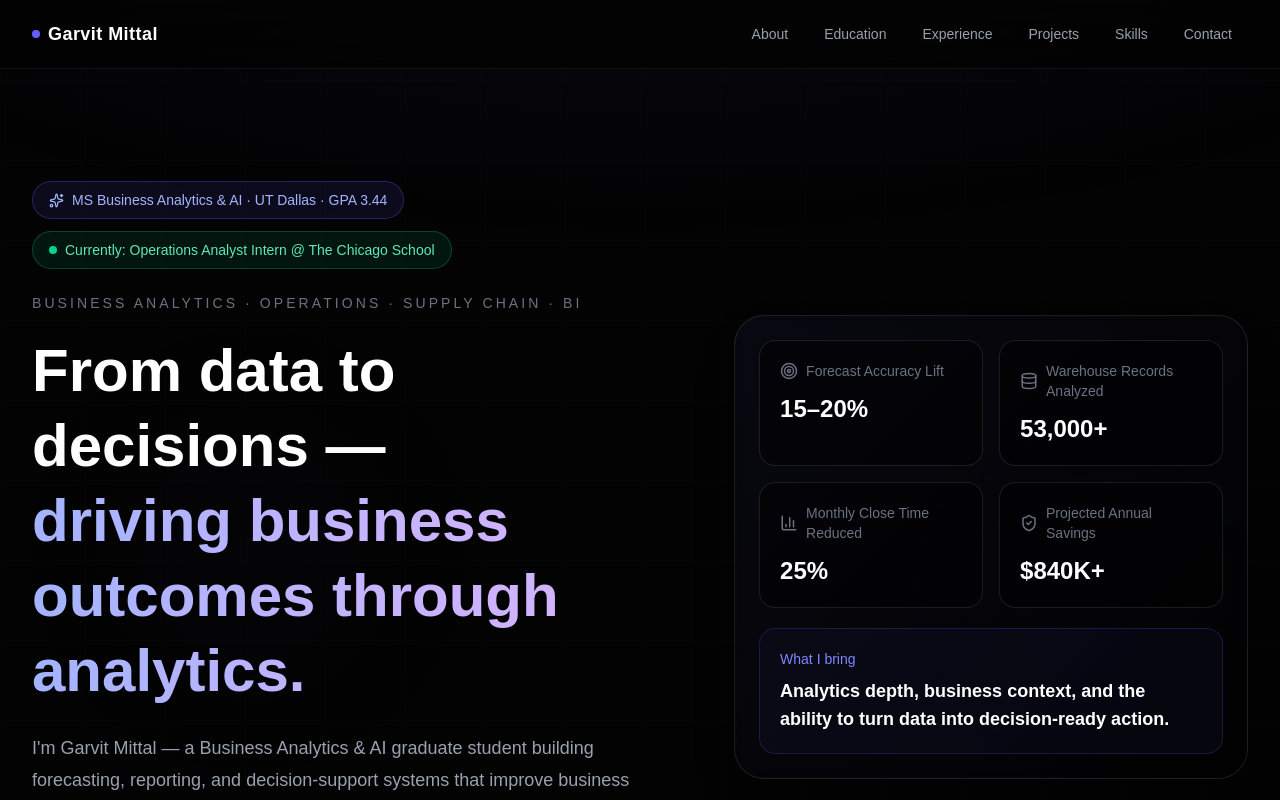
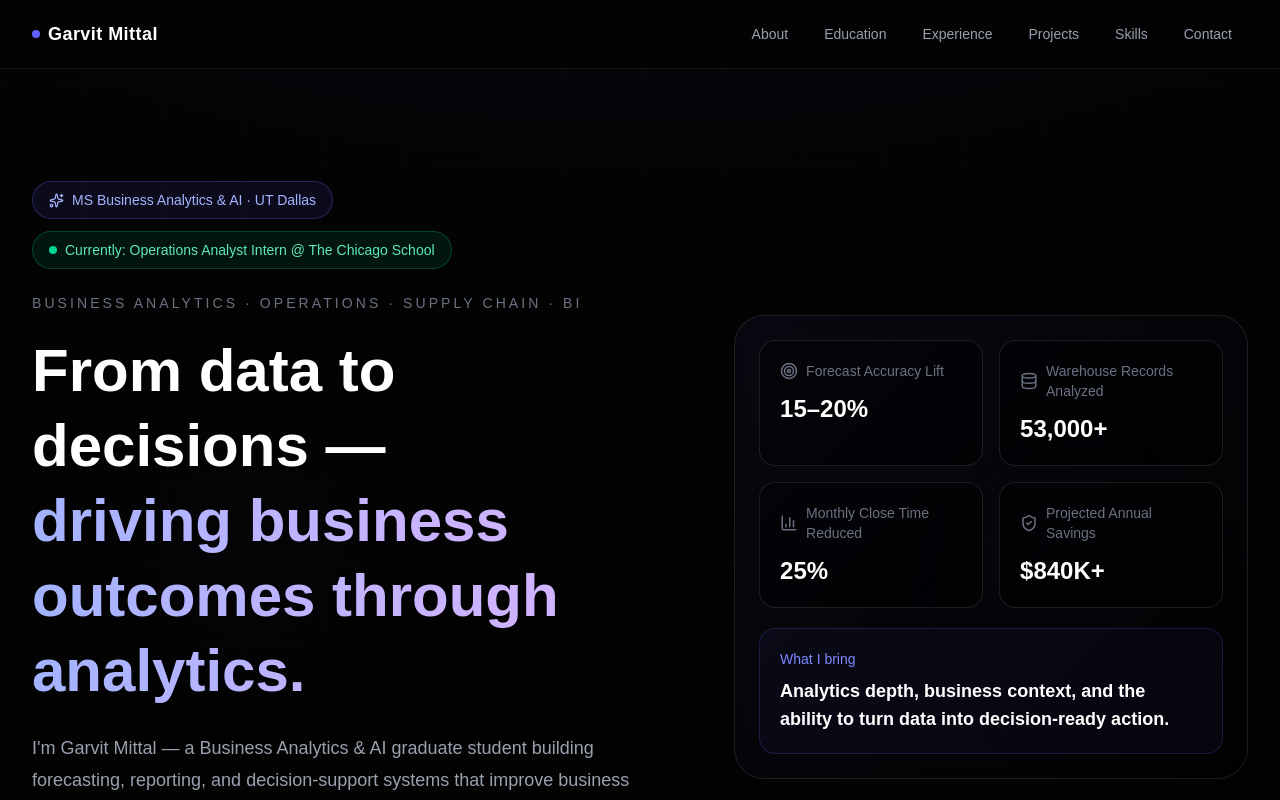
Before and after one commit to garvit-mittal04/garvit-portfolio, a Next.js app: page / in a window 1280 px wide. Shown: the top 800 px of the page. Built offline with nearby package versions, Linux system fonts and the light colour scheme.

Commit message:
Update page.tsx

```diff
--- a/app/page.tsx
+++ b/app/page.tsx
@@ -360,7 +360,7 @@ function HeroSection({ onNav }: { onNav: (tab: string) => void }) {
             className="inline-flex items-center gap-2 rounded-full border border-indigo-500/30 bg-indigo-500/10 px-4 py-2 text-sm text-indigo-300"
           >
             <Sparkles size={15} aria-hidden="true" />
-            MS Business Analytics &amp; AI · UT Dallas · GPA 3.44
+            MS Business Analytics &amp; AI · UT Dallas
           </motion.div>
 
           <motion.div
```
